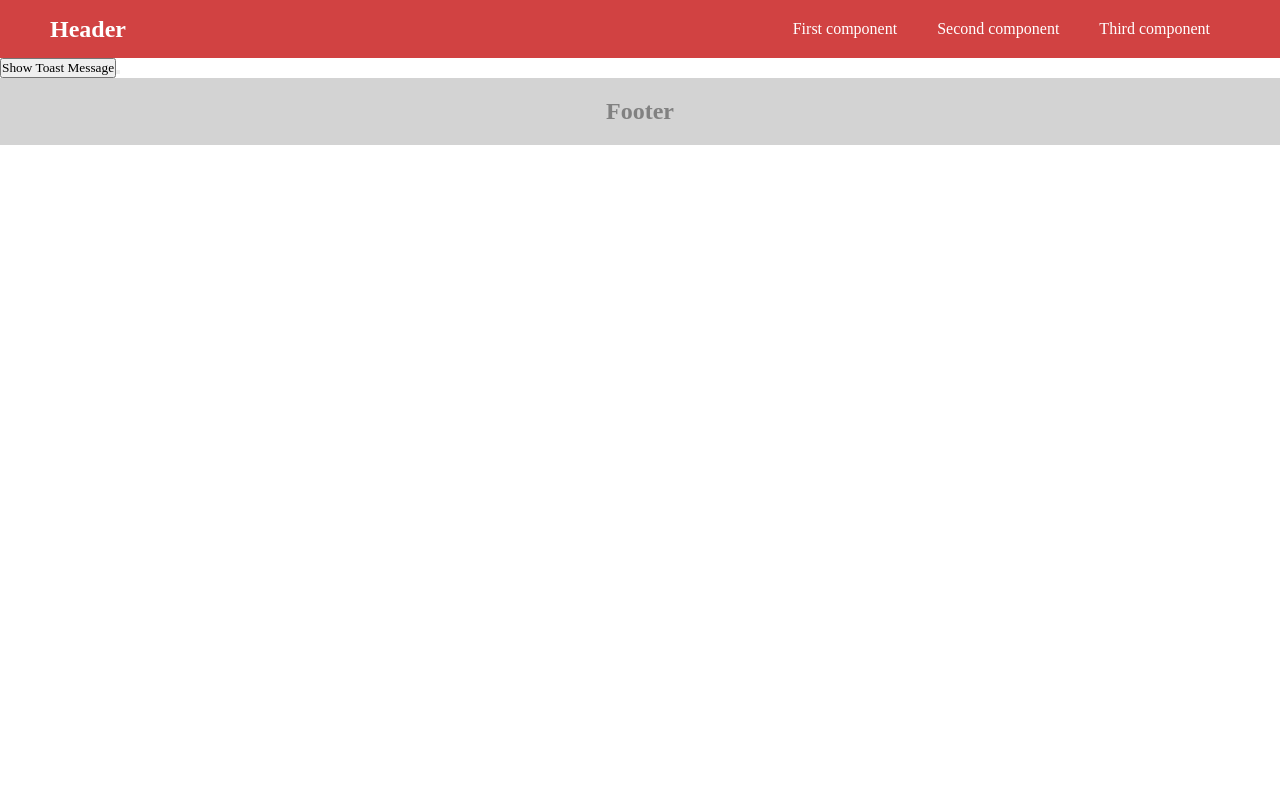
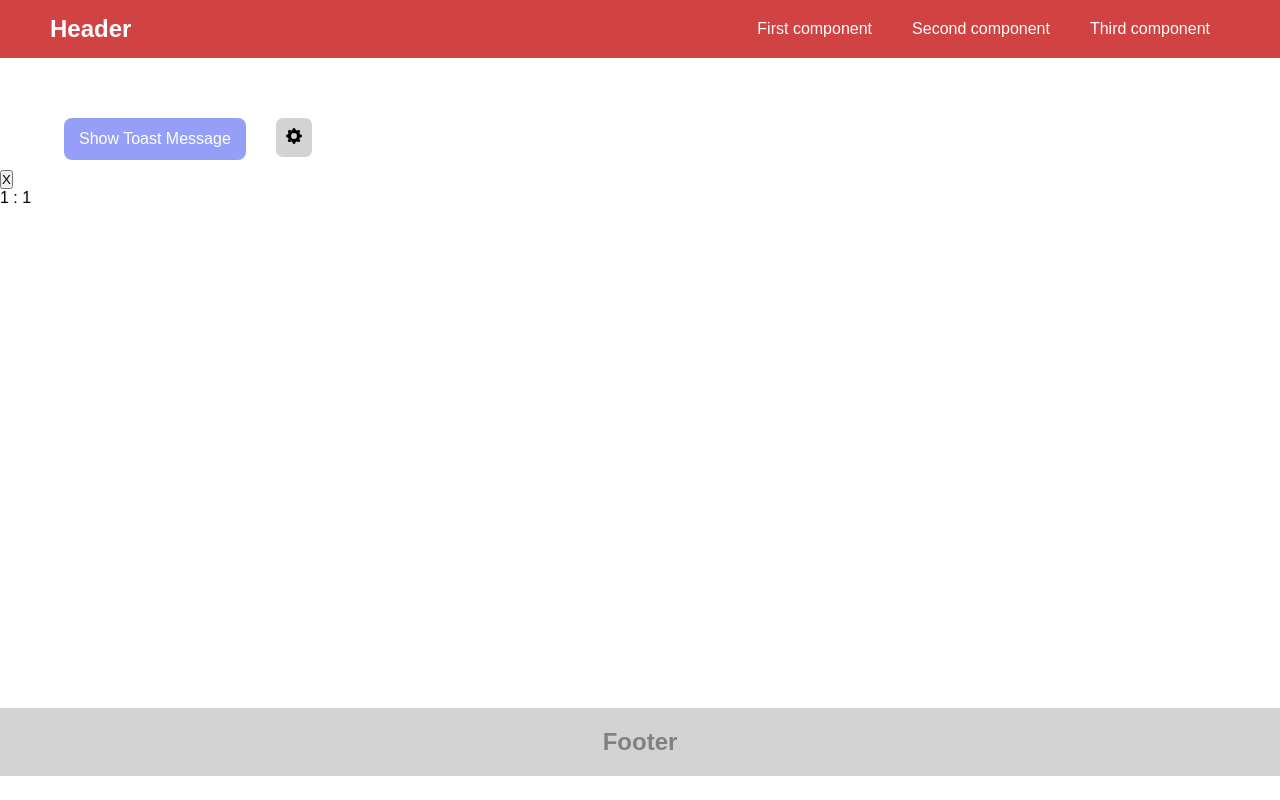
Before and after one commit to Raviraj39/Toast_Notify_app, a React (Vite) app: page /component-1 in a window 1280 px wide. Both pictures are taken after a click on the button "Show Toast Message". Built offline with nearby package versions, Linux system fonts and the light colour scheme.

Commit message:
Added Files and add functionlities

```diff
--- a/package.json
+++ b/package.json
@@ -10,7 +10,7 @@
     "preview": "vite preview"
   },
   "dependencies": {
-    "react": "^18.2.0",
+    "axios": "^1.7.2",
     "react-dom": "^18.2.0",
     "react-router-dom": "^6.23.1"
   },
--- a/src/App.css
+++ b/src/App.css
@@ -2,7 +2,7 @@
 	margin: 0;
 	padding: 0;
 	box-sizing: border-box;
-	font-family: inherit;
+	font-family: sans-serif;
 }
 
 :root{
@@ -10,6 +10,10 @@
 	--dark-red:#b33131;
 	--light-gray:#d3d3d3;;
 	--dark-gray:#818181;
+	--btn-light:#959ff8;
+	--btn-dark:#8088d8;
+	--white:#fff;
+	--black:#000;
 }
 
 nav{
@@ -17,7 +21,7 @@ nav{
 	justify-content: space-between;
 	align-items: center;
 	background-color: var(--light-red);
-	color: #fff;
+	color: var(--white);
 	padding: 0px 50px;
 }
 
@@ -33,15 +37,54 @@ nav{
 
 }
 
+.btn-time p{
+	font-size: 1em;
+}
+
 .list:hover{
 	background-color: var(--dark-red);
 }
 
 .list a{
 	text-decoration: none;
-	color: #fff;
+	color:var(--white);
 	font-size: 1em;
 }
+
+section{
+	height: 80vh;
+}
+
+.btn-class{
+	margin: 10px 5%;;
+}
+
+.btn{
+	color: var(--white);
+	background-color: var(--btn-light);
+	padding: 12px 15px;
+	font-size: 1em;
+	border: none;
+	border-radius: 0.5em;
+	margin: 50px 30px 0px 0px;
+}
+
+.btn-time{
+	background-color: var(--light-gray);
+	color: var(--black);
+	padding: 10px;
+	border: none;
+	border-radius: 0.5em;
+}
+
+.btn:hover{
+	background-color: var(--btn-dark);
+}
+
+.btn-time:hover{
+	background-color: var(--dark-gray);
+}
+
 
 footer{
 	background-color: var(--light-gray);
--- a/src/App.jsx
+++ b/src/App.jsx
@@ -1,7 +1,7 @@
 import React from 'react';
 import './App.css'
 import Nav from './assets/Components/Nav';
-import { Router, Routes, Route} from 'react-router-dom';
+import {  Routes, Route} from 'react-router-dom';
 import First from './assets/Components/First'
 import Second from './assets/Components/Second';
 import Third from './assets/Components/Third';
@@ -12,7 +12,6 @@ function App() {
   return (
     <>
       <Nav/>
-
         <Routes>
           <Route exact path="/component-1"  element={<First/>} />
           <Route path="/component-2"  element={<Second/>}/>
--- a/src/assets/Components/First.jsx
+++ b/src/assets/Components/First.jsx
@@ -1,11 +1,35 @@
-import React from 'react'
+import React, { useState } from 'react';
+import Toast from './Toast';
 
 const First = () => {
+	const [time, setTime] = useState(7000);
+	const [test, setTest] = useState(1);
+	const [list, setlist] = useState([]);
+
+	console.log(list);
+
+	const testFunction=()=>{
+		setTest(test+1);
+		setlist([test,...list]);
+	}
+
   return (
 	<section className="section">
 		<div className="btn-class">
-			<button className="btn">Show Toast Message</button>
-			<button className="btn-time"></button>
+			<button className="btn" onClick={()=>testFunction()}>Show Toast Message</button>
+			<button className="btn-time"  >
+				<p>
+					<svg xmlns="http://www.w3.org/2000/svg" width="16" height="16" fill="currentColor" class="bi bi-gear-fill" viewBox="0 0 16 16">
+					<path d="M9.405 1.05c-.413-1.4-2.397-1.4-2.81 0l-.1.34a1.464 1.464 0 0 1-2.105.872l-.31-.17c-1.283-.698-2.686.705-1.987 1.987l.169.311c.446.82.023 1.841-.872 2.105l-.34.1c-1.4.413-1.4 2.397 0 2.81l.34.1a1.464 1.464 0 0 1 .872 2.105l-.17.31c-.698 1.283.705 2.686 1.987 1.987l.311-.169a1.464 1.464 0 0 1 2.105.872l.1.34c.413 1.4 2.397 1.4 2.81 0l.1-.34a1.464 1.464 0 0 1 2.105-.872l.31.17c1.283.698 2.686-.705 1.987-1.987l-.169-.311a1.464 1.464 0 0 1 .872-2.105l.34-.1c1.4-.413 1.4-2.397 0-2.81l-.34-.1a1.464 1.464 0 0 1-.872-2.105l.17-.31c.698-1.283-.705-2.686-1.987-1.987l-.311.169a1.464 1.464 0 0 1-2.105-.872zM8 10.93a2.929 2.929 0 1 1 0-5.86 2.929 2.929 0 0 1 0 5.858z"/>
+					</svg>
+				</p>
+			</button>
+		</div>
+		<div>
+			{/* {list.map((i)=><p>hey dekun {i}</p>
+			)}  */}
+			<Toast toastlist={list} setList={setlist} time={time}  isCountDown={true}/>
+
 		</div>
 	</section>
   )
--- a/src/assets/Components/Second.jsx
+++ b/src/assets/Components/Second.jsx
@@ -1,8 +1,39 @@
-import React from 'react'
+import React, { useState ,useEffect } from 'react'
+import Toast from './Toast';
 
 const Second = () => {
+  const [time, setTime] = useState(7000);
+  const [toasts, setToasts] = useState([]);
+  const [msg, setMsg] = useState("");
+  const maxToasts = 3;
+
+  const addToast = (msg, time) => {
+    setMsg(msg,time);
+    setToasts([msg ,toasts]);
+  };
+
+  useEffect(() => {
+    if (toasts.length > maxToasts) {
+      const [first, ...rest] = toasts;
+      setToasts(rest);
+    }
+  }, [toasts, maxToasts]);
   return (
-	<div>Second</div>
+	<section >
+
+      <label >Enter Custom Toast Text</label>
+      <input
+      type="text"
+        value={msg}
+        onChange={(e) => setMsg(e.target.value)}/>
+      <button onClick={() => addToast(msg)}>Show Custom Toast Message</button>
+
+      <Toast toastlist={toasts} msg={msg} />
+
+    <div>
+
+    </div>
+  </section>
   )
 }
 
--- a/src/assets/Components/Third.jsx
+++ b/src/assets/Components/Third.jsx
@@ -1,8 +1,27 @@
-import React from 'react'
+import React ,{useState,useEffect} from 'react'
+
+import Toast from './Toast';
 
 const Third = () => {
+  const [toasts, setToasts] = useState([]);
+  const [seconds, setSeconds] = useState('');
+
+  const addSecond = (seconds, duration = 7000) => {
+    setSeconds(seconds,duration);
+    setToasts([seconds ,toasts]);
+  };
+
+
   return (
-	<div>Third</div>
+	<section>
+    <label>Enter Countdown Time</label>
+     <input
+        type="number"
+        value={seconds}
+        onChange={(e) => setSeconds(e.target.value)}/>
+      <button onClick={() => addSecond(seconds)}>Start Timer</button>
+      <Toast time={seconds} toastlist={toasts}/>
+  </section>
   )
 }
 
--- /dev/null
+++ b/src/assets/Components/Toast.jsx
@@ -0,0 +1,53 @@
+import { useCallback ,useEffect,useState } from 'react';
+
+const Toast = ({ toastlist, setList, time, isCountDown,msg}) => {
+	const [count, setCount] = useState(time/1000);
+  const deleteToast = useCallback(id => {
+    const toastListItem = toastlist.filter(e => e !== id);
+    setList(toastListItem);
+  }, [toastlist, setList]);
+
+  useEffect(() => {
+    const interval = setInterval(() => {
+		const n = toastlist.length;
+      if(n) {
+		if(isCountDown){
+			console.log("hey hi");
+			//api-call here
+		}
+        deleteToast(toastlist[n-1]);
+      }
+	  if(isCountDown){
+		setCount(count-1);
+	  }
+    }, time);
+
+    return () => {
+      clearInterval(interval);
+    }
+  }, [toastlist, deleteToast]);
+
+
+
+  return (
+    <div >
+      {
+        toastlist.map((toast, i) => (
+          <div
+            key={i}
+          >
+            <button onClick={() => deleteToast(toast)}>X</button>
+            <div>
+              {/* <p>{msg} hey dekun {toast} {count}</p> */}
+			  {((isCountDown) && ({toast}!=0)) ? <p>{toast} : 1</p>: <p>{msg} hey dekun {toast} {count}</p>
+			  }
+            </div>
+          </div>
+        ))
+      }
+
+    </div>
+  )
+}
+
+export default Toast
--- a/src/index.css
+++ b/src/index.css
@@ -0,0 +1,46 @@
+body.active-modal {
+  overflow-y: hidden;
+}
+
+.btn2 {
+  padding: 10px 20px;
+  display: inline-block;
+  background-color: #007bff; /* Button background color */
+  color: #ffffff; /* Button text color */
+  font-size: 16px;
+  border: none;
+  border-radius: 10px; /* Adjust the border radius to make the button more round */
+  cursor: pointer;
+}
+
+.main-page-button {
+  margin-top: 50px;
+  margin-bottom: 50px;
+}
+
+.modal,
+.overlay {
+  width: 100vw;
+  height: 100vh;
+  top: 0;
+  left: 0;
+  right: 0;
+  bottom: 0;
+  position: fixed;
+}
+
+.overlay {
+  background: rgba(49, 49, 49, 0.8);
+}
+.modal-content {
+  position: absolute;
+  top: 40%;
+  left: 50%;
+  transform: translate(-50%, -50%);
+  line-height: 1.4;
+  background: #f1f1f1;
+  padding: 14px 28px;
+  border-radius: 3px;
+  max-width: 600px;
+  min-width: 300px;
+}
--- a/src/main.jsx
+++ b/src/main.jsx
@@ -6,7 +6,7 @@ import './index.css'
 
 ReactDOM.createRoot(document.getElementById('root')).render(
   <React.StrictMode>
-          <BrowserRouter>
+    <BrowserRouter>
        <App />
     </BrowserRouter>
   </React.StrictMode>,
```
Also changed, not shown: 1 other file (tests, documents, lock files or other folders).
